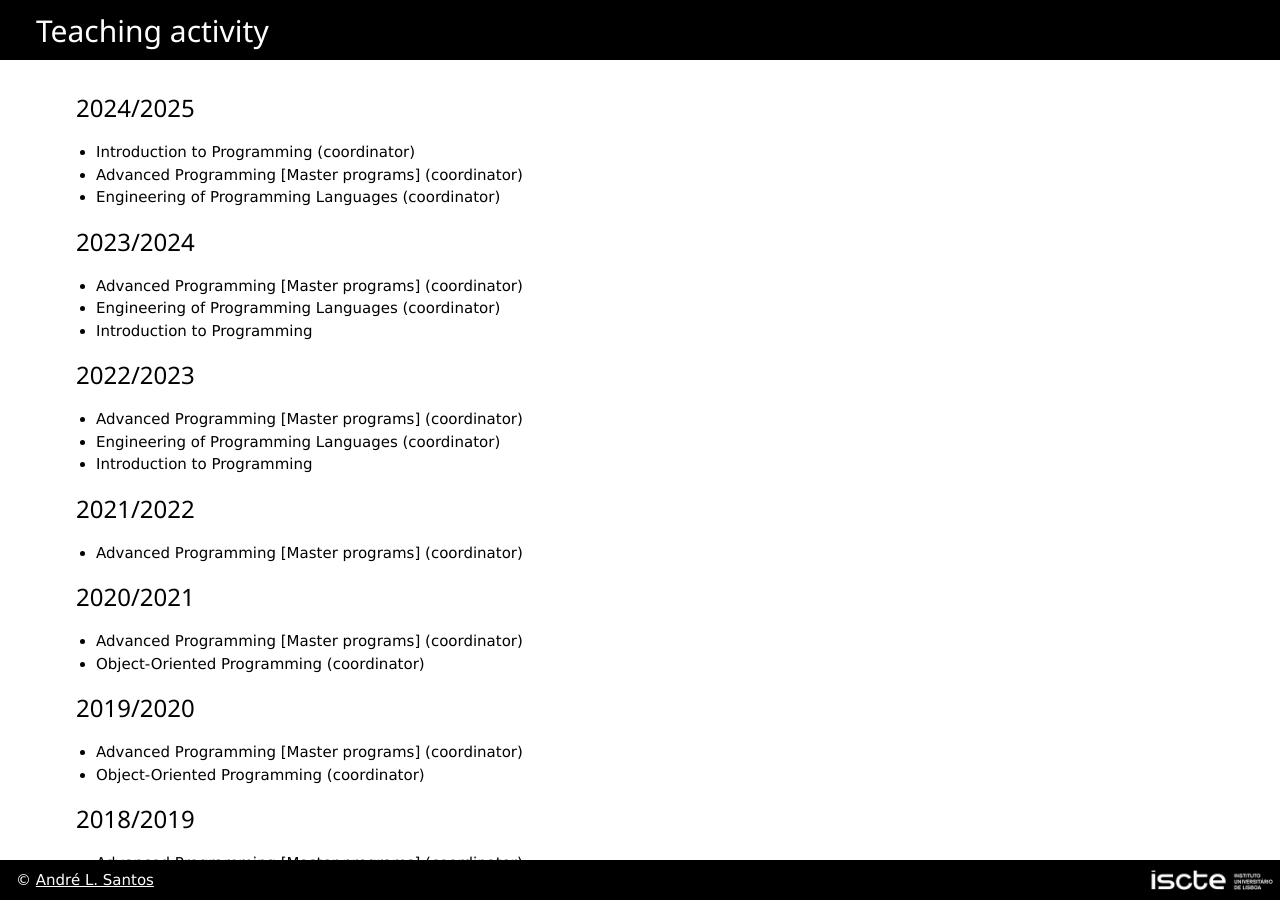
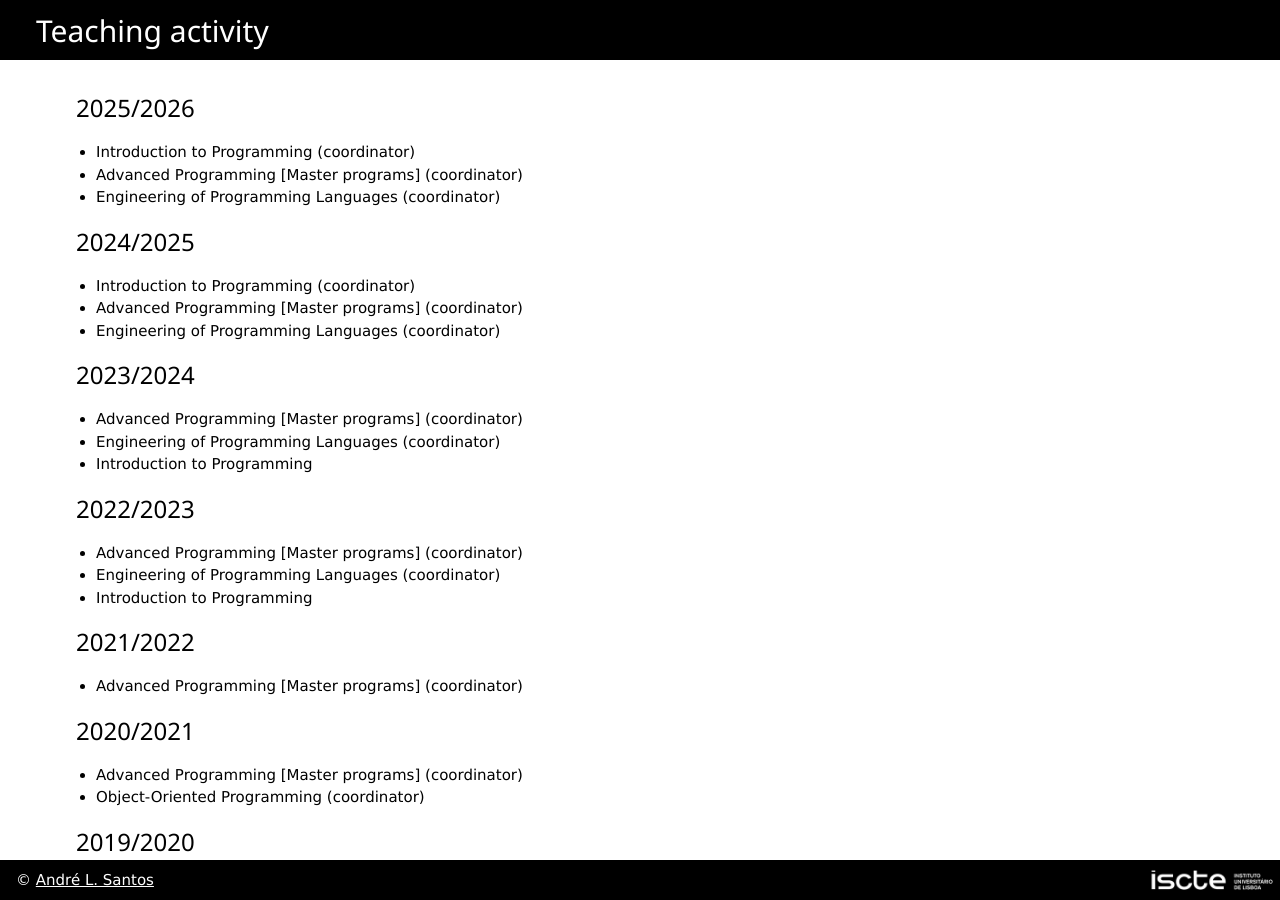
Before and after one commit to andre-santos-pt/andre-santos-pt.github.io, a Jekyll site: the page built from teaching.md, in a window 1280 px wide and 900 px high. Built offline with Jekyll 4.4.1, drawn with Linux system fonts in a browser that asks for light colours; nearby versions of some CDN libraries.

Commit message:
update teaching

```diff
--- a/teaching.md
+++ b/teaching.md
@@ -2,6 +2,11 @@
 title: Teaching activity
 layout: single
 ---
+
+### 2025/2026
+- Introduction to Programming (coordinator)
+- Advanced Programming [Master programs] (coordinator)
+- Engineering of Programming Languages (coordinator)
 
 ### 2024/2025
 - Introduction to Programming (coordinator)
```
